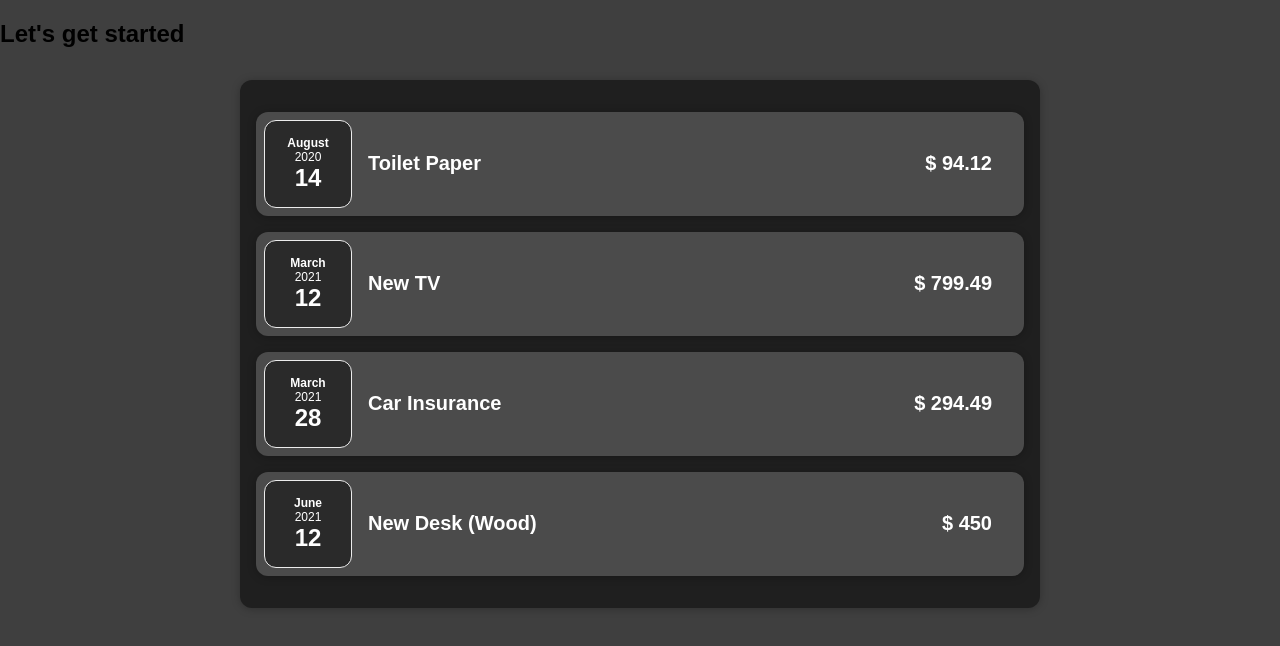
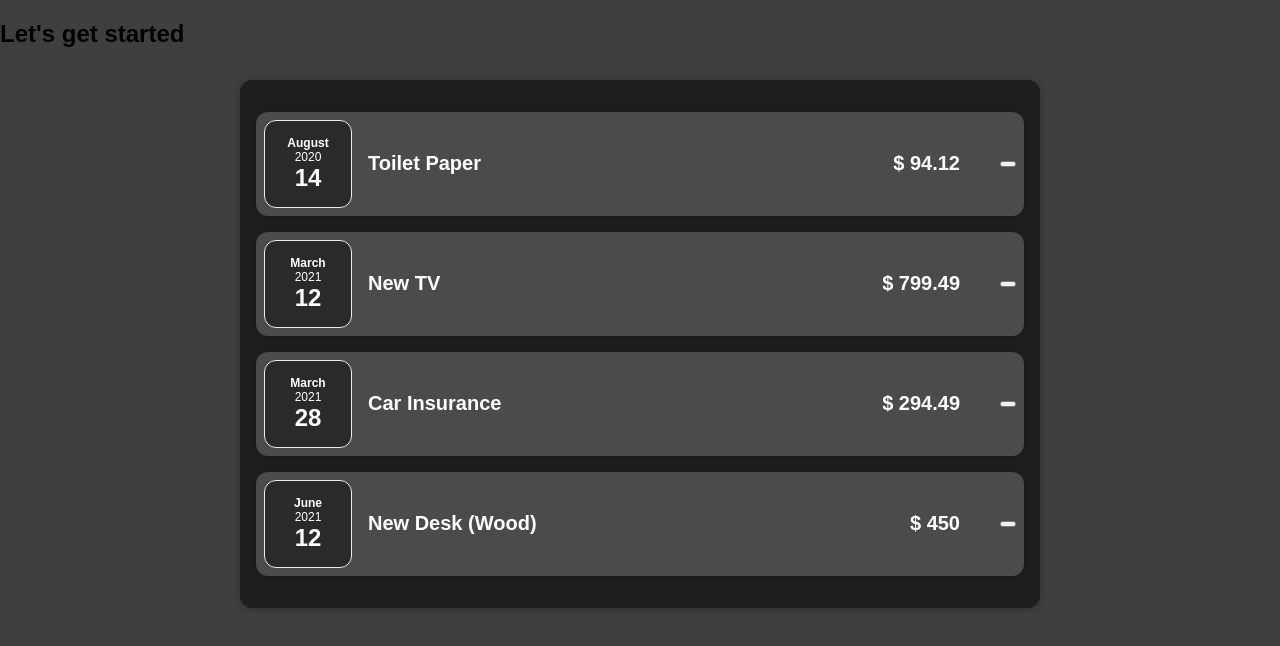
Before and after one commit to HamzaZahid172/Learning_React, a React (Create React App) app in the folder react-complete-guide/: page / in a window 1280 px wide. Shown: the top 646 px of the page. Built offline with nearby package versions, Linux system fonts and the light colour scheme.

Commit message:
Listening to Event & Event Handler

```diff
--- a/react-complete-guide/src/components/Expenses/ExpenseItem.js
+++ b/react-complete-guide/src/components/Expenses/ExpenseItem.js
@@ -2,12 +2,16 @@ import ExpenseDate from "../Expenses/ExpenseDate";
 import Card from "../UI/Card";
 import "../Expenses/ExpenseItem.css";
 const ExpenseItem = (props) => {
+  const clickButton = () => {
+    console.log('Clicked!!!!!');
+  }
   return (
     <Card className="expense-item">
       <ExpenseDate date={props.date} />
       <div className="expense-item__description">
         <h2>{props.title}</h2>
         <p className="expense-item__price">$ {props.amount}</p>
+        <button  onClick={clickButton}></button>
       </div>
     </Card>
   );
```
